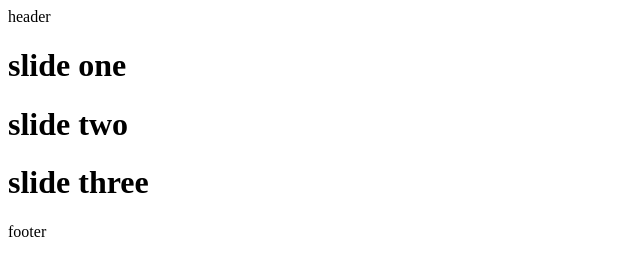
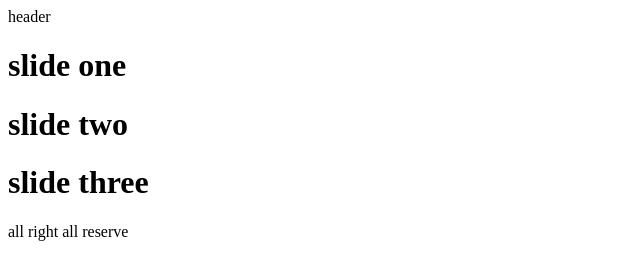
Before and after one commit to saeedmoradi199/git-project-one, a plain HTML site: page index.html in a window 1280 px wide. Shown: the whole page, without its empty margins (0-640 px from the left). Drawn offline with Linux system fonts and the light colour scheme.

Commit message:
footer update

```diff
--- a/index.html
+++ b/index.html
@@ -15,7 +15,7 @@
         <h1>slide three</h1>
     </div>
     <footer>
-        footer
+        all right all reserve
     </footer>
 </body>
 </html>
```
